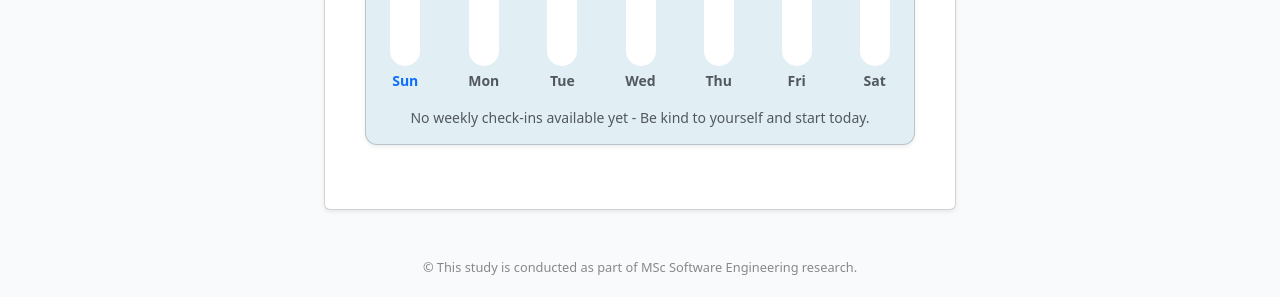
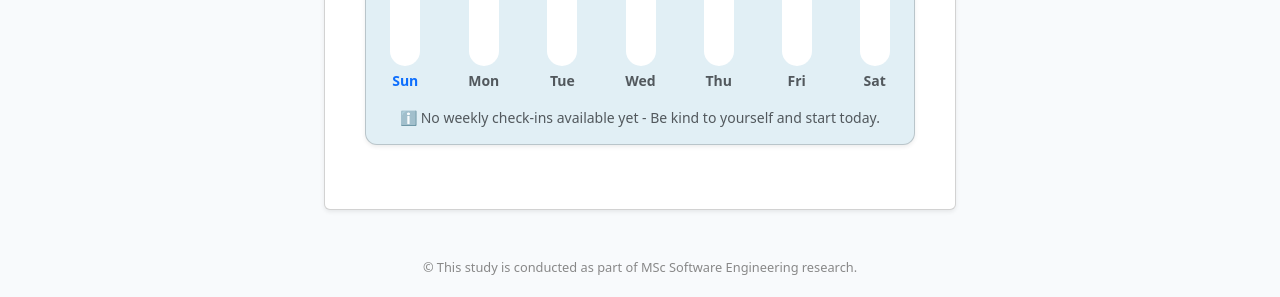
Before and after one commit to VITAE-01/psychic-mood, a Django app: page /dashboard/ in a window 1280 px wide. Shown: the part 643-940 px from the top of the page. Run offline with Django 5.2, Linux system fonts and the light colour scheme; the visitor is signed in with stand-in values (Sample User, id 1); data that the repository does not hold is empty.

Commit message:
UPDATE: informational icon

```diff
--- a/frontend/dashboard/templates/dashboard/components/mood_trend.html
+++ b/frontend/dashboard/templates/dashboard/components/mood_trend.html
@@ -80,11 +80,11 @@
 
     {% if weekly_unique_days >= 1 %}
         <p class="text-center text-muted small mt-3">
-            Tap any mood icon from the bar to view mood–activity details for that day.
+            ℹ️  Tap any mood icon from the bar to view mood–activity details for that day.
         </p>
     {% else %}
         <p class="text-center text-muted small mt-3">
-            No weekly check-ins available yet - Be kind to yourself and start today.
+            ℹ️  No weekly check-ins available yet - Be kind to yourself and start today.
         </p>
     {% endif %}
 </div>
```
